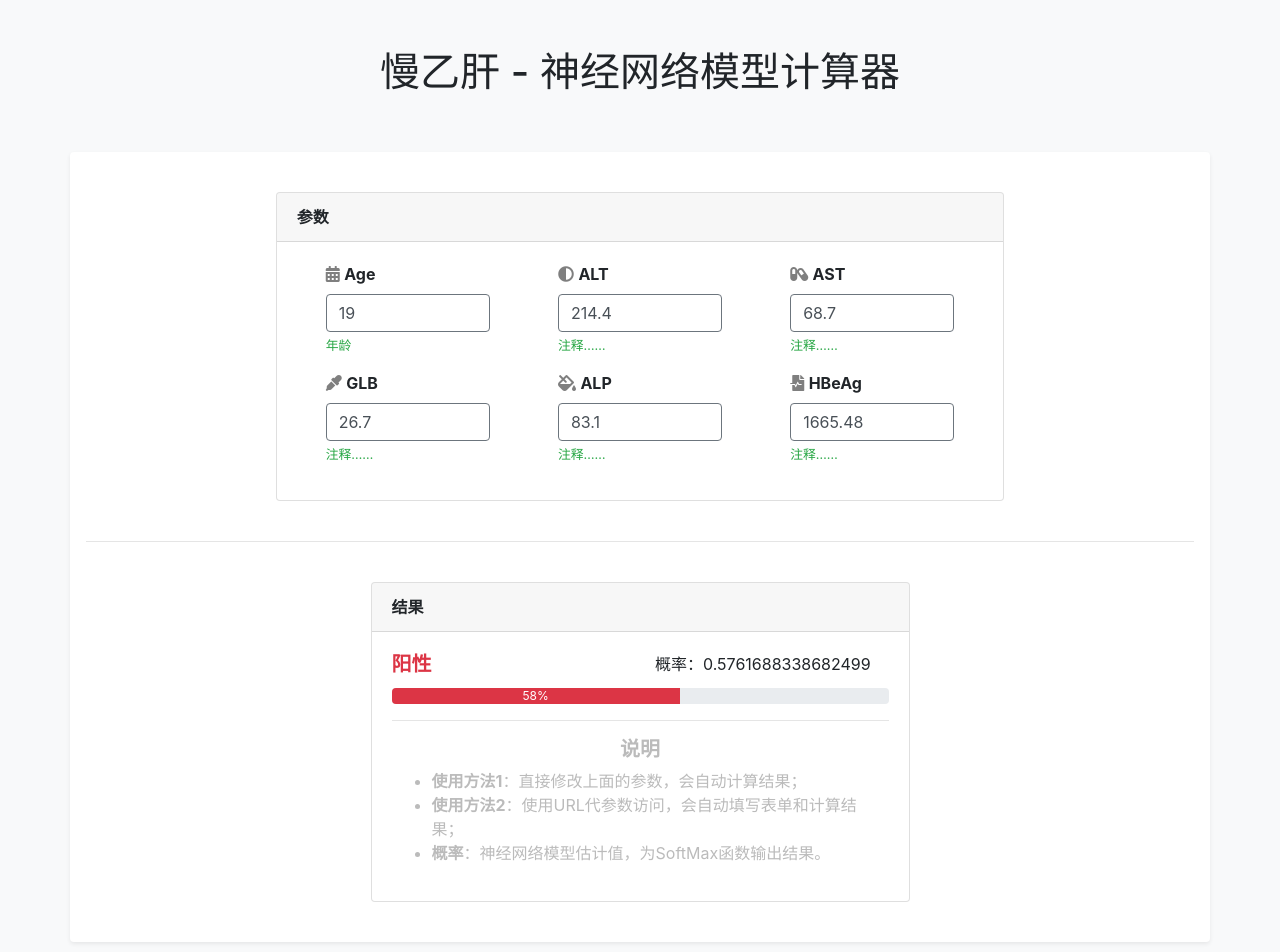
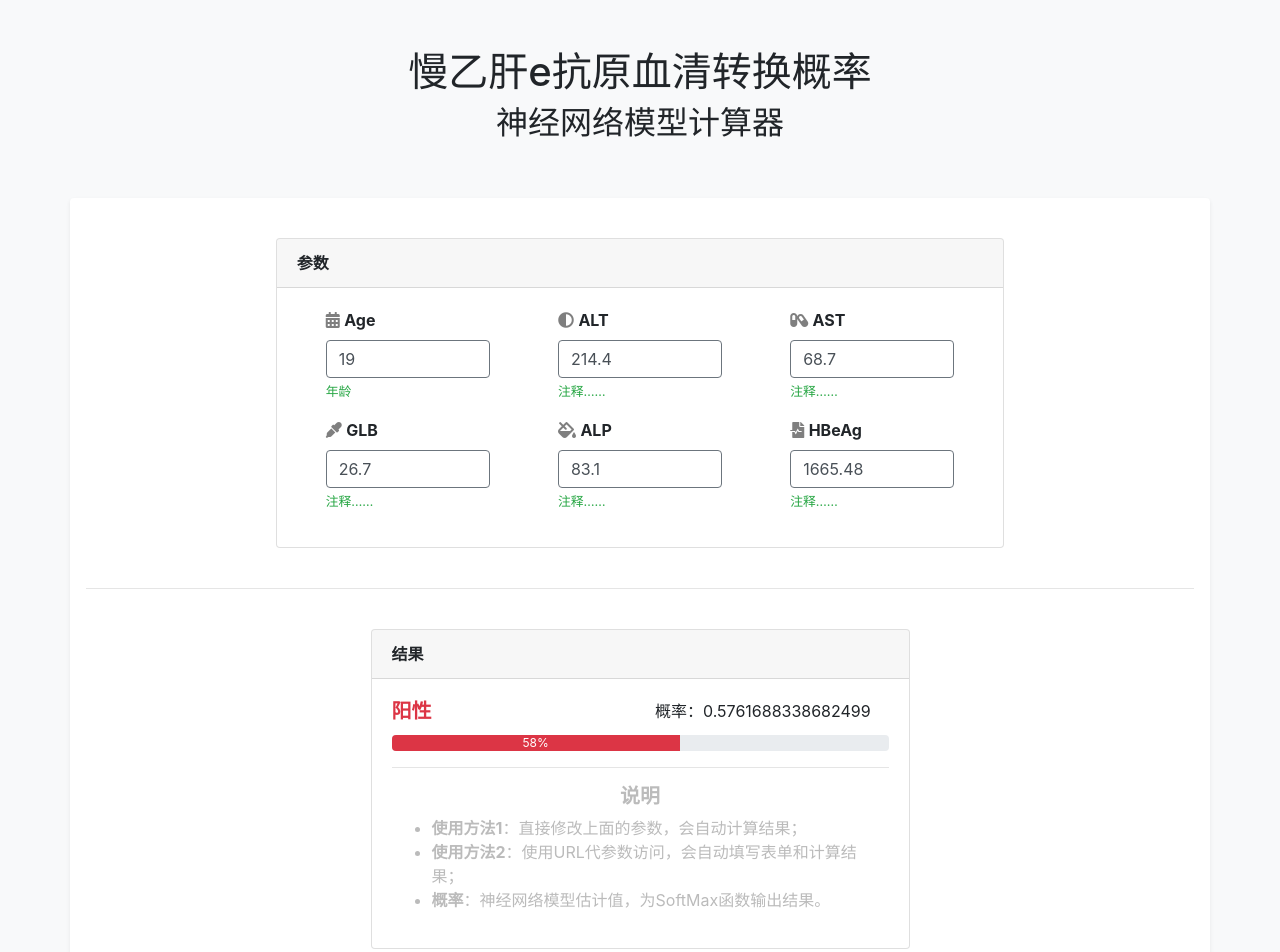
Before and after one commit to SqRoots/myg, a plain HTML site: page index.html in a window 1280 px wide. Shown: the top 952 px of the page. Drawn offline with nearby package versions, Linux system fonts and the light colour scheme; a script that the page names is missing.

Commit message:
modify title

```diff
--- a/index.html
+++ b/index.html
@@ -11,14 +11,15 @@
   <link rel="stylesheet" href="https://cdn.bootcss.com/bootstrap/4.1.1/css/bootstrap.min.css" crossorigin="anonymous">
   <link rel="stylesheet" href="https://use.fontawesome.com/releases/v5.1.0/css/solid.css" integrity="sha384-TbilV5Lbhlwdyc4RuIV/JhD8NR+BfMrvz4BL5QFa2we1hQu6wvREr3v6XSRfCTRp" crossorigin="anonymous">
 <link rel="stylesheet" href="https://use.fontawesome.com/releases/v5.1.0/css/fontawesome.css" integrity="sha384-ozJwkrqb90Oa3ZNb+yKFW2lToAWYdTiF1vt8JiH5ptTGHTGcN7qdoR1F95e0kYyG" crossorigin="anonymous">
-  <title>慢乙肝神经网络模型计算器</title>
+  <title>慢乙肝e抗原血清转换概率--神经网络模型计算器</title>
   <link rel="icon" href="favicon.ico">
 </head>
 
 <body class="bg-light">
   <br><br>
   <header>
-    <h1 class="text-center">慢乙肝 - 神经网络模型计算器</h1>
+    <h1 class="text-center">慢乙肝e抗原血清转换概率</h1>
+	<h2 class="text-center">神经网络模型计算器</h2>
   </header>
   <br><br>
   <main class="container shadow-sm p-3 mb-5 bg-white rounded">
```
